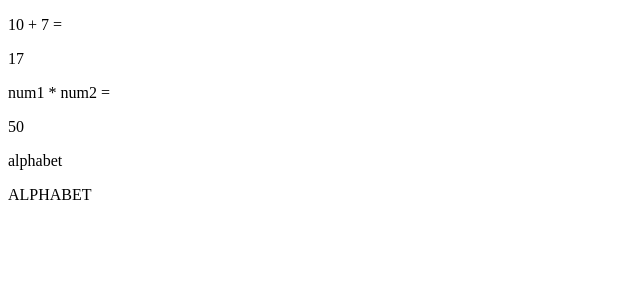
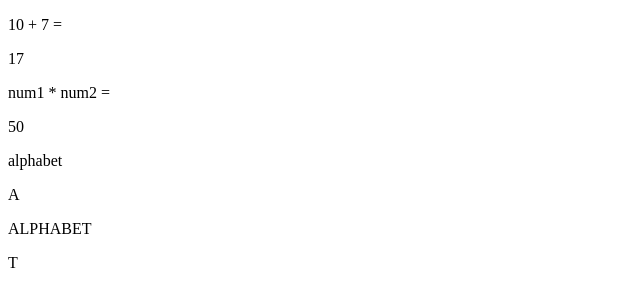
Before and after one commit to edyfer12/functions, a plain HTML site: page index.html in a window 1280 px wide. Shown: the whole page, without its empty margins (0-640 px from the left). Drawn offline with Linux system fonts and the light colour scheme.

Commit message:
Modify the function declaration and variables

```diff
--- a/index.html
+++ b/index.html
@@ -39,20 +39,16 @@
 
         //Declare a function that converts the first letter to uppercase
         function capitalize (word){
-            //Convert string to array
-            word = word.split('');
             //Convert the lowercase first letter to uppercase
-            let firstLetterUpper = word[0].toUpperCase;
+            let firstLetterUpper = word.charAt(0).toUpperCase();
             //Display the first letter
             return firstLetterUpper;
         }
 
         //Declare a function that returns the last letter of the string
         function lastLetter(word){
-            //Convert string to array
-            word = word.split('');
             //Display the last letter
-            return word[0];
+            return word.charAt(word.length - 1);
         }
 
         //Declare a variable to store the reference of the total class
@@ -62,10 +58,10 @@
         let secondPara = document.querySelector('.product');
 
         //Declare a variable to store the reference of the firstLetter class
-        let thirdPara = document.querySelector('.capitalize');
+        let thirdPara = document.querySelector('.firstLetter');
 
         //Declare a variable to store the reference of the lastLetter class
-        let fourthPara = document.querySelector('lastLetter');
+        let fourthPara = document.querySelector('.lastLetter');
 
         //Invoke the function that adds a number by 7 and assign on the first variable with textContent property
         firstPara.textContent = add7(10);
```
